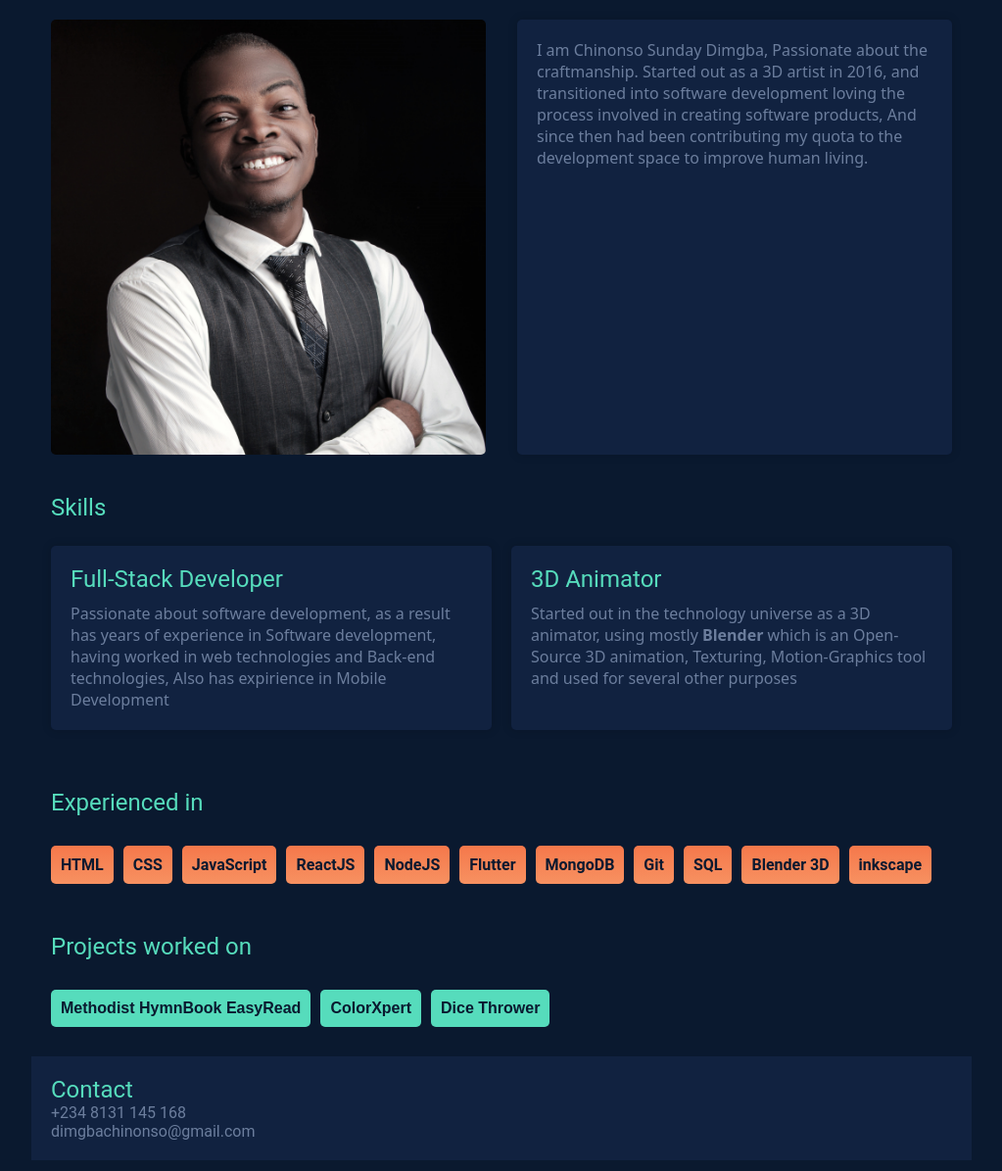
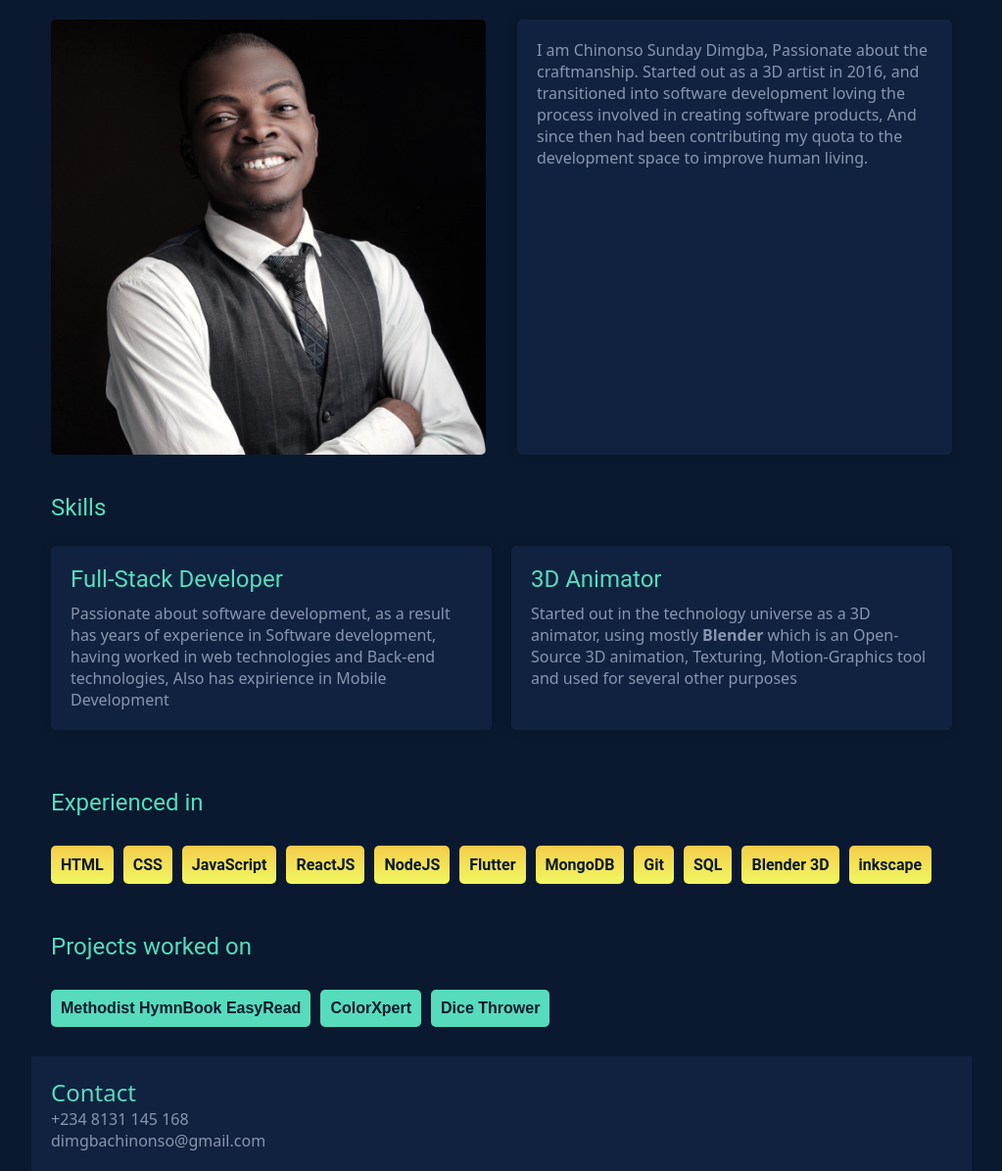
Before and after one commit to lordcsd/portFolioWebSite, a PHP site: page / in a window 1280 px wide. Shown: the part 256-1451 px from the top of the page at 98% size, without its empty margins (128-1151 px from the left). Run offline with PHP 8.4, Linux system fonts and the light colour scheme.

Commit message:
Ui colors changed

```diff
--- a/style.css
+++ b/style.css
@@ -1,9 +1,9 @@
 :root {
   --darkBG: #0a192f;
   --lightBG: #112240;
-  --blueLight: #6c7e9d;
+  --blueLight: #8896af;
   --greenLight: #56dcbc;
-  --yellow: linear-gradient(#f5784b, #f79161);
+  --yellow: linear-gradient(#f5cd4b, #f0f761);
   --white: #dfe4eb;
   --shadow: 0 0 10px rgba(0, 0, 0, 0.172);
 }
@@ -26,7 +26,6 @@ body {
   position: absolute;
   background-color: var(--darkBG);
   opacity: 0.4;
-  filter: blur(3px);
   z-index: -3;
 }
 
@@ -171,6 +170,7 @@ h1 {
 }
 
 footer {
+  font-family: "Noto Sans", sans-serif;
   background-color: var(--lightBG);
   padding: 20px;
   bottom: 0;
```
